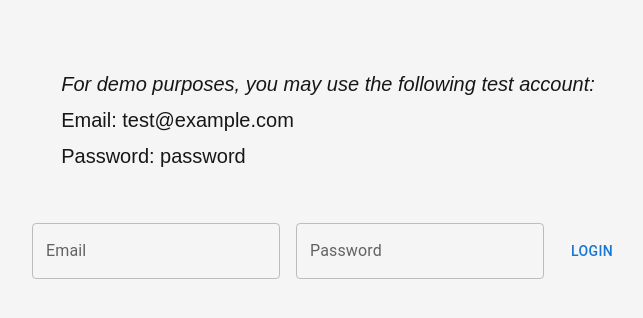
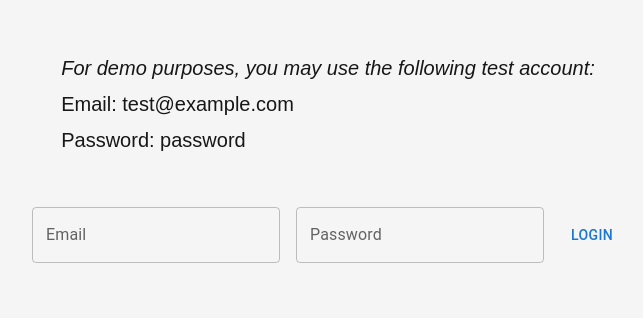
Before and after one commit to maher-saleh/applicant-tracking-system, a Next.js app in the folder frontend/: page /login in a window 1280 px wide. Shown: the part 228-546 px from the top of the page, without its empty margins (312-955 px from the left). Built offline with nearby package versions, Linux system fonts and the light colour scheme.

Commit message:
UI update

```diff
--- a/frontend/src/app/login/page.tsx
+++ b/frontend/src/app/login/page.tsx
@@ -34,7 +34,7 @@ export default function Login() {
         display: 'flex',
         justifyContent: 'center',
         alignItems: 'center',
-        minHeight: '100vh',
+        minHeight: 'calc(100vh - 2em)',
         backgroundColor: '#f5f5f5',
       }}
     >
```
